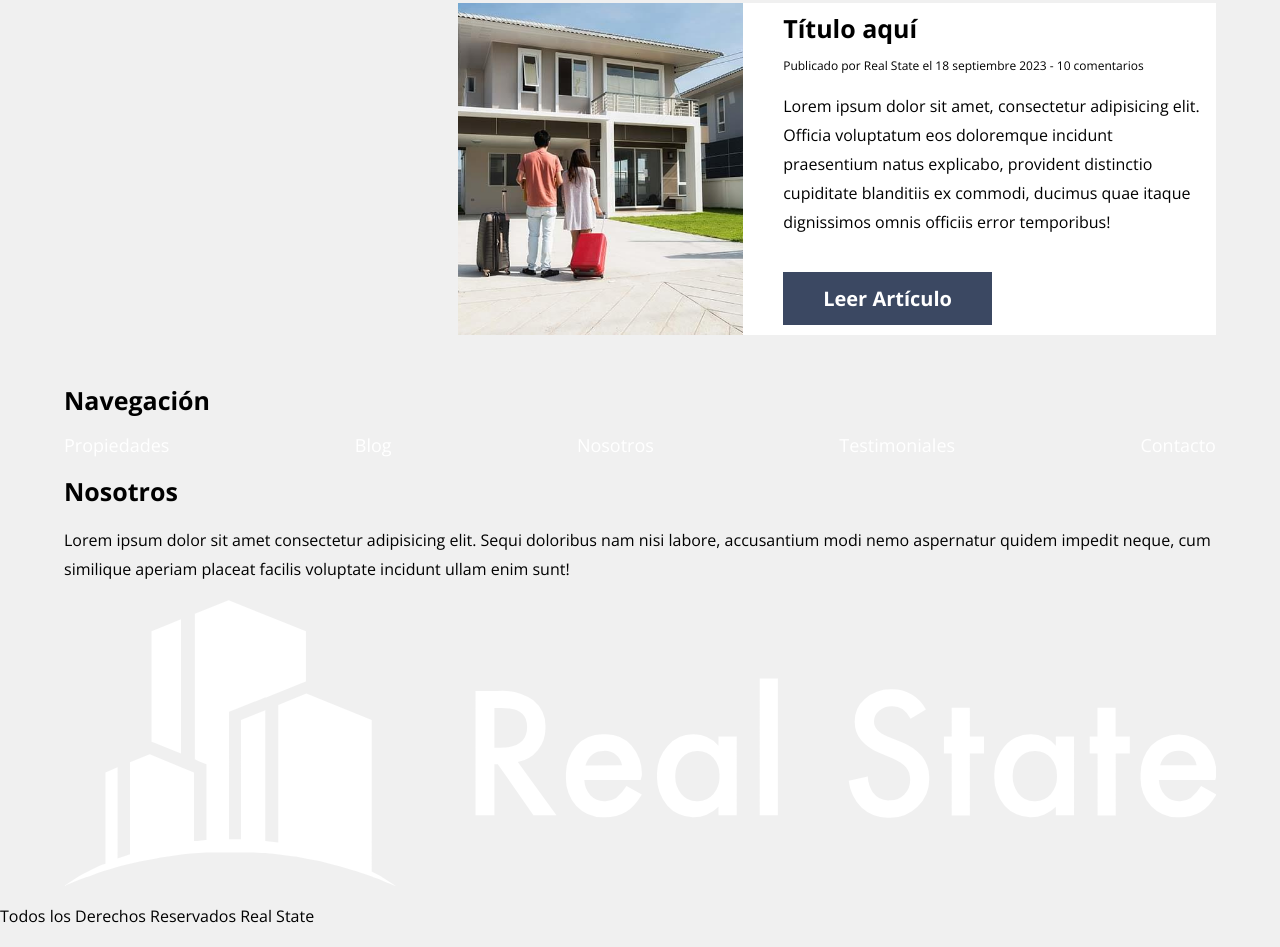
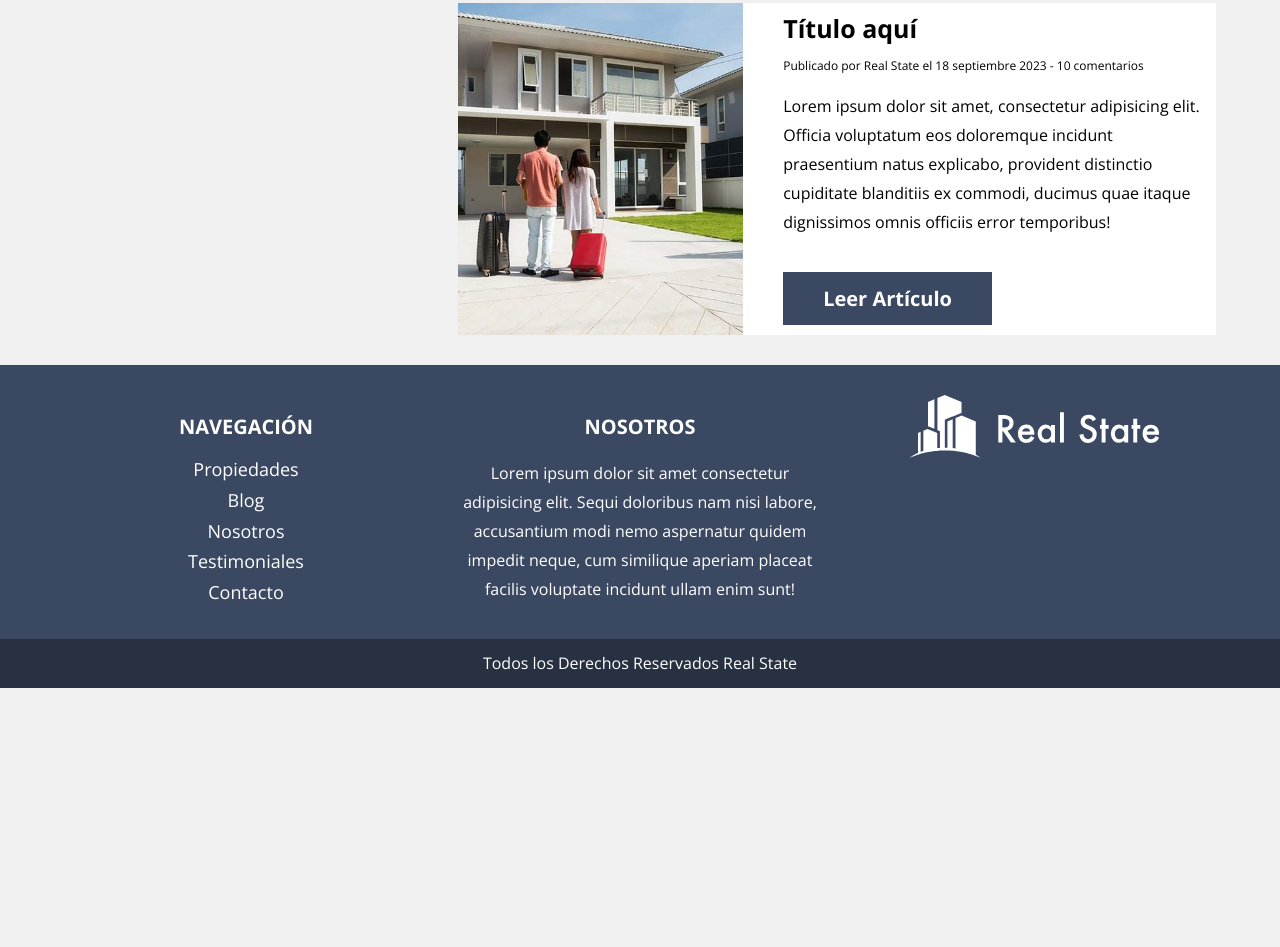
Before and after one commit to Ara-Polanco/realState, a website: page index.html in a window 1280 px wide. Shown: the part 3442-4389 px from the top of the page. After the commit the page ends 4130 px from the top, so only its background shows below. Drawn offline with nearby package versions, Linux system fonts and the light colour scheme.

Commit message:
Adding: styles to footer section

```diff
--- a/index.html
+++ b/index.html
@@ -200,12 +200,12 @@
             <div class="footer__box">
                 <h3 class="footer__heading">Navegación</h3>
 
-                <nav class="navegacion">
-                    <a href="#" class="navegacion__link navegacion__link--vertical">Propiedades</a>
-                    <a href="#" class="navegacion__link navegacion__link--vertical">Blog</a>
-                    <a href="#" class="navegacion__link navegacion__link--vertical">Nosotros</a>
-                    <a href="#" class="navegacion__link navegacion__link--vertical">Testimoniales</a>
-                    <a href="#" class="navegacion__link navegacion__link--vertical">Contacto</a>
+                <nav class="footer__navegacion">
+                    <a href="#" class="footer__link">Propiedades</a>
+                    <a href="#" class="footer__link">Blog</a>
+                    <a href="#" class="footer__link">Nosotros</a>
+                    <a href="#" class="footer__link">Testimoniales</a>
+                    <a href="#" class="footer__link">Contacto</a>
                 </nav>
             </div>
 
--- a/src/scss/app.scss
+++ b/src/scss/app.scss
@@ -1,3 +1,4 @@
 @use 'base';
 @use 'ui/header';
 @use 'ui/contenido';
+@use 'ui/footer';
--- /dev/null
+++ b/src/scss/ui/footer/_footer.scss
@@ -0,0 +1,59 @@
+@use 'base/variables' as v;
+@use 'base/mixins' as m;
+
+.footer {
+    background-color: v.$primario;
+    padding-top: v.$separacion;
+
+
+    &__grid {
+        @include m.tablet {
+            @include m.grid(3, v.$separacion);
+        }
+    }
+
+    &__box {
+        text-align: center;
+        margin-bottom: 4rem;
+
+        @include m.tablet {
+            margin-bottom: 2rem;
+        }
+    }
+
+    &__heading {
+        color: v.$blanco;
+        font-size: 2rem;
+        text-transform: uppercase;
+    }
+
+    &__texto {
+        color: v.$blanco;
+    }
+
+    &__navegacion {
+        display: flex;
+        flex-direction: column;
+        gap: 1rem;
+        align-items: center;
+    }
+
+    &__link {
+        color: v.$blanco;
+        font-size: 1.8rem;
+    }
+
+    &__logo {
+        max-width: 25rem;
+        margin: 0 auto;
+    }
+
+    &__copyright {
+        background-color: darken($color: v.$primario, $amount: 10%);
+        text-align: center;
+        padding: 1rem;
+        color: v.$blanco;
+        margin: 0;
+    }
+
+}
--- /dev/null
+++ b/src/scss/ui/footer/_index.scss
@@ -0,0 +1 @@
+@forward 'footer';
```
Also changed, not shown: build/css/app.css, src/scss/ui/contenido/_index.scss (line endings or trailing spaces), 1 other file.
